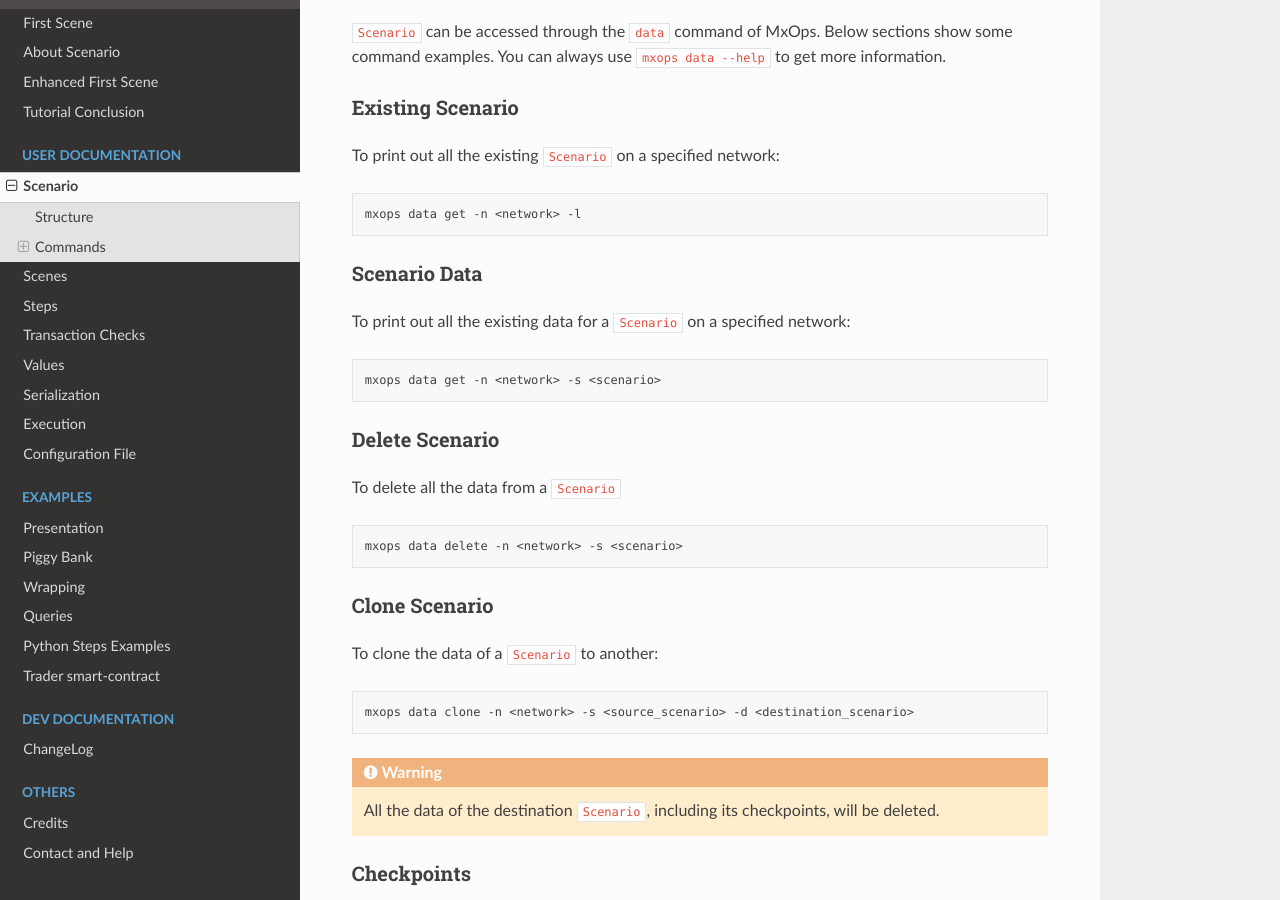
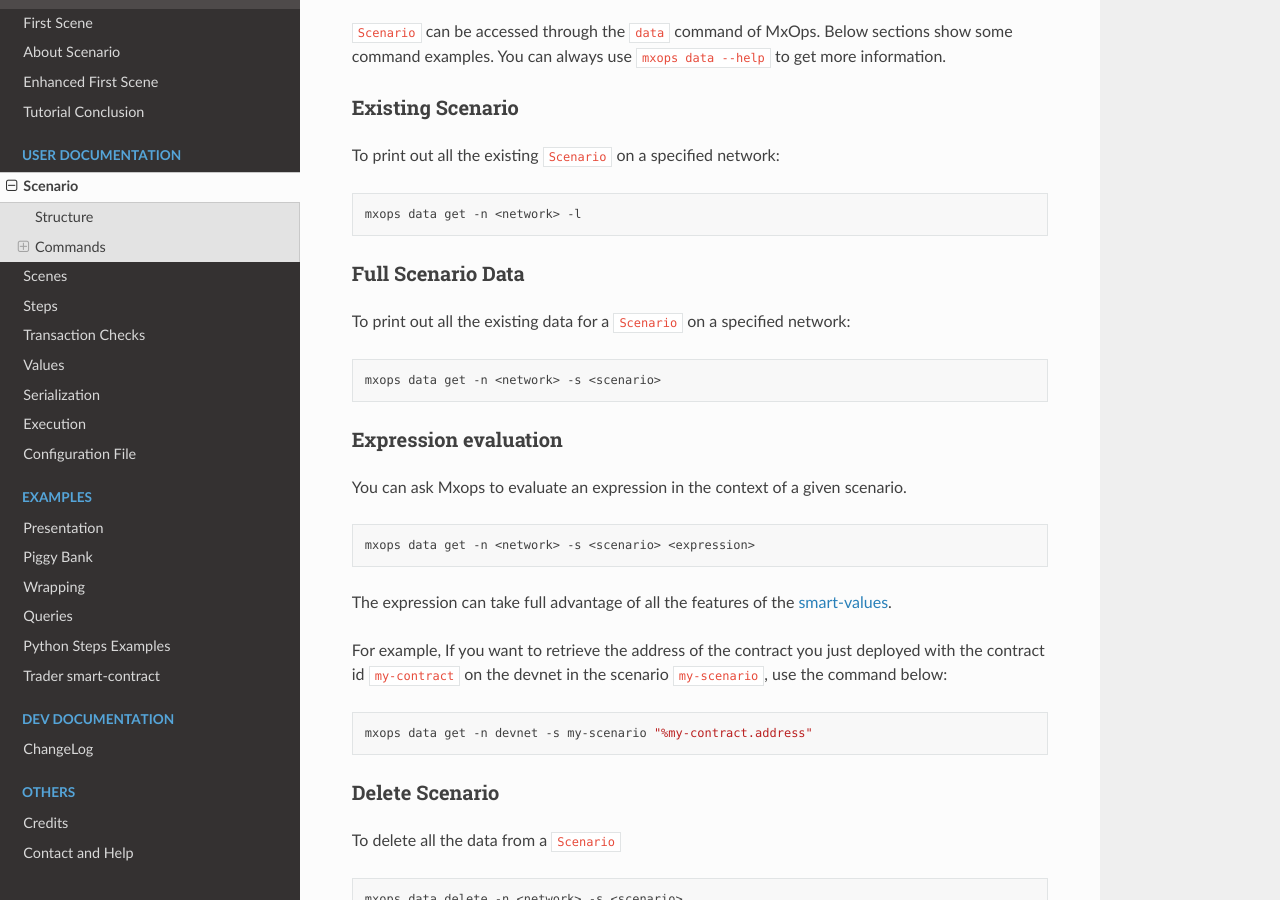
Before and after one commit to Catenscia/MxOps, a Sphinx documentation site: the page built from docs/source/user_documentation/scenario.md, in a window 1280 px wide and 900 px high, scrolled down 1158 px. Built offline with Sphinx 7.4.7 and the Read the Docs theme 3.1.0, drawn with Linux system fonts in a browser that asks for light colours.

Commit message:
docs: document new data acli

````diff
--- a/docs/source/user_documentation/scenario.md
+++ b/docs/source/user_documentation/scenario.md
@@ -51,12 +51,28 @@ To print out all the existing `Scenario` on a specified network:
 mxops data get -n <network> -l
 ```
 
-### Scenario Data
+### Full Scenario Data
 
 To print out all the existing data for a `Scenario` on a specified network:
 
 ```bash
 mxops data get -n <network> -s <scenario>
+```
+
+### Expression evaluation
+
+You can ask Mxops to evaluate an expression in the context of a given scenario.
+
+```bash
+mxops data get -n <network> -s <scenario> <expression>
+```
+
+The expression can take full advantage of all the features of the [smart-values](smart_values_target).
+
+For example, If you want to retrieve the address of the contract you just deployed with the contract id `my-contract` on the devnet in the scenario `my-scenario`, use the command below:
+
+```bash
+mxops data get -n devnet -s my-scenario "%my-contract.address"
 ```
 
 ### Delete Scenario
````
